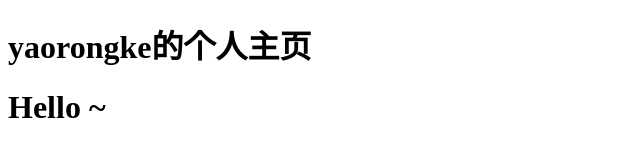
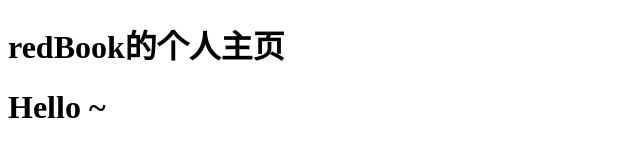
Before and after one commit to red568/red568.github.io, a plain HTML site: page index.html in a window 1280 px wide. Shown: the whole page, without its empty margins (0-640 px from the left). Drawn offline with Linux system fonts and the light colour scheme.

Commit message:
Update index.html

```diff
--- a/index.html
+++ b/index.html
@@ -2,10 +2,10 @@
 <html lang="en">
 <head>
     <meta charset="UTF-8">
-    <title>yaorongke</title>
+    <title>redBook</title>
 </head>
 <body>
-    <h1>yaorongke的个人主页</h1>
+    <h1>redBook的个人主页</h1>
     <h1>Hello ~</h1>
 </body>
 </html>
```
